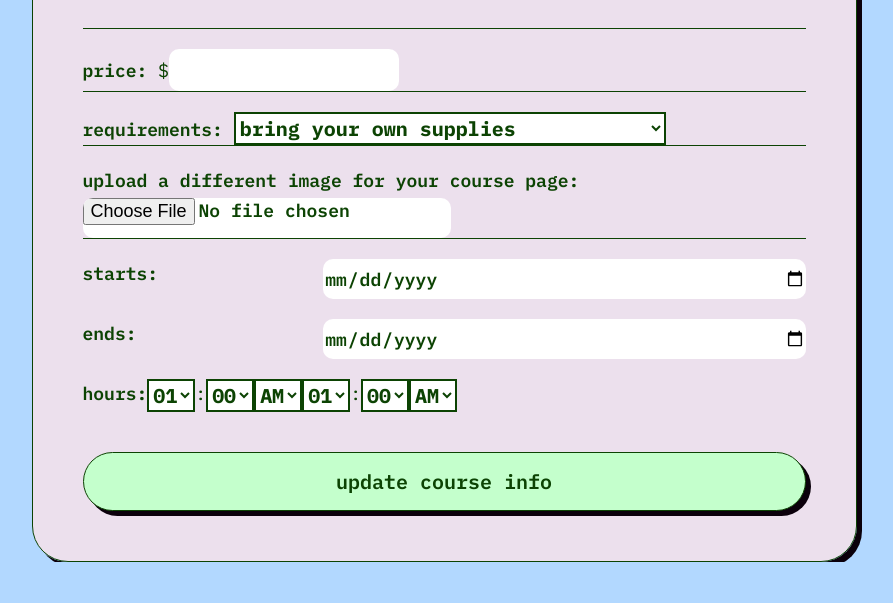
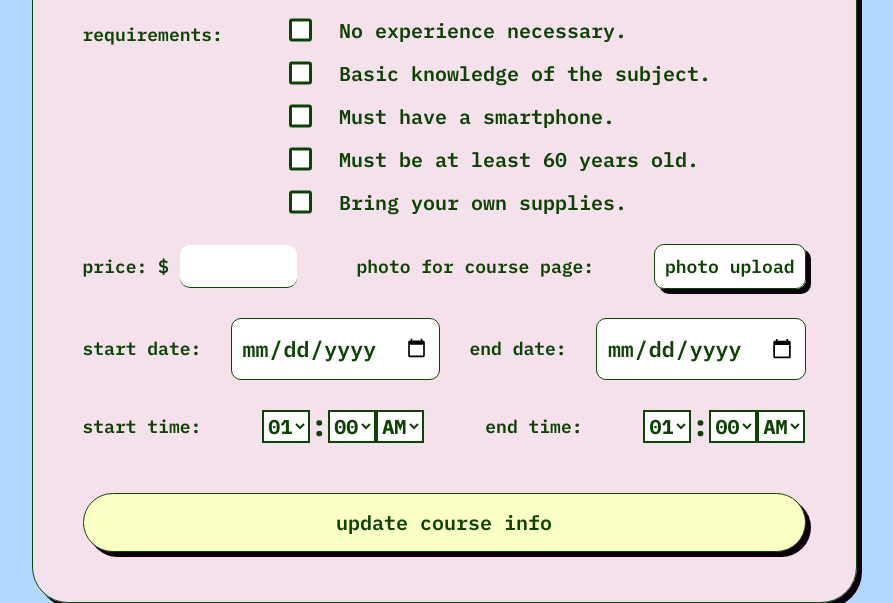
Before and after one commit to gabbe-grodin/creative_aging_program, a Flask app: template flask_app/templates/edit_one.html in a window 1280 px wide. Shown: the part 664-1267 px from the top of the page, without its empty margins (196-1089 px from the left). Before the commit the page ends 1226 px from the top, so only its background shows below. Run offline with Flask 3, Linux system fonts and the light colour scheme; the template is opened without the code that fills it, so the values that code supplies are empty; some web fonts are replaced.

Commit message:
got update working by including request.files in data dictionary; added conditional rendering of requirements checkboxes on update

```diff
--- a/flask_app/models/course.py
+++ b/flask_app/models/course.py
@@ -43,7 +43,7 @@ class Course:
             LEFT JOIN users
             ON courses.user_id = users.id;"""
         results = connectToMySQL(cls.db).query_db(query)
-        print("REEEEEEEZZZZZZZULTZZZ:", results)
+        # print("REEEEEEEZZZZZZZULTZZZ:", results)
         if results: # assure loading dash won't crash app on first load before any courses are created:
             course_creator_list = []
             for row in results:
@@ -60,7 +60,7 @@ class Course:
                 }
                 one_course.creator = user.User(creator_data)
                 course_creator_list.append(one_course)
-            print("******* FROM THE MODEL - courses with their creator list: ", one_course)
+            # print("******* FROM THE MODEL - courses with their creator list: ", course_creator_list)
             return course_creator_list
         return results
 
@@ -91,9 +91,11 @@ class Course:
 
     @classmethod
     def update_course_by_id(cls, data):
+        print("before query------------")
         query = """UPDATE courses
                 SET title=%(title)s, description=%(description)s, price=%(price)s, requirements=%(requirements)s, course_img=%(course_img)s, start_date=%(start_date)s, end_date=%(end_date)s, start_time_hour=%(start_time_hour)s, start_time_min=%(start_time_min)s, start_time_ampm=%(start_time_ampm)s, end_time_hour=%(end_time_hour)s, end_time_min=%(end_time_min)s, end_time_ampm=%(end_time_ampm)s
                 WHERE id = %(id)s"""
+        print("after query--------------")
         return connectToMySQL(cls.db).query_db(query, data)
 
     @classmethod
--- a/flask_app/static/css/style.css
+++ b/flask_app/static/css/style.css
@@ -63,7 +63,7 @@ h1 {
     font-size: 2.5rem;
 }
 h2 {
-    font-size: 2.18rem;
+    font-size: 2rem;
 }
 header h2{
     font-size: 3.8rem;
@@ -195,8 +195,7 @@ p{
 }
 .card-small {
     position: relative;
-  }
-
+}
 .card-small a::before {
     content: "";
     position: absolute;
@@ -204,7 +203,10 @@ p{
     right: 0px;
     bottom: 0px;
     left: 0px;
-  }
+}
+.card-small:hover{
+    background-color: rgb(199, 255, 142);
+}
 
 /*******************************************/
 /*! ALIGN
@@ -310,11 +312,15 @@ header{
 }
 form,
 .card{
-    background-color: rgba(255, 228, 232, 0.751);
+    background-color: rgba(255, 228, 232, 0.86);
 }
 button,
 .btn{
-    background-color: rgb(196, 255, 204);
+    background-color: rgb(250, 255, 196);
+}
+button:hover,
+.btn:hover{
+    background-color: rgb(195, 255, 175);
 }
 form div input,
 form div input:active,
@@ -357,7 +363,7 @@ textarea {
     border: none;
     border-radius: 10px;
 }
-.border_bottom_white {
+.border-bottom {
     border-bottom: 1px solid #0c4303;
 }
 .form-input-border{
@@ -413,7 +419,10 @@ header {
     /* align-self: flex-end; */
 }
 .img-card-small{
-    /* width: 250px; */
+    /* max-height:initial; */
+    width: 100%;
+    max-height: 70%;
+    object-fit: cover;
 }
 .class-pic{
 
@@ -434,6 +443,7 @@ form{
 }
 input{
     height: 40px;
+    padding-left: 15px;
 }
 #reg {
     width: 48%;
@@ -444,6 +454,7 @@ input{
 textarea{
     height: inherit;
     width: 100%;
+    padding-left: 15px;
     /* padding: 25px; */
 }
 select{
@@ -469,16 +480,19 @@ input[type="radio"] {
     display: block;
     height: 100%;
     text-align: center;
-    /* justify-self: end; */
+}
+.user-type-radios{
+    align-items: center;
 }
 label h3{
-
+    align-self: center;
 }
 input[type="radio"]:checked + label {
     border-radius: 10px;
     background: hsla(150, 75%, 50%, 1);
     color: hsla(215, 0%, 100%, 1);
     box-shadow: 0px 0px 20px hsla(150, 100%, 50%, 0.75);
+    align-self: center;
     &::after {
         color:  #0c4303;
         font-family: FontAwesome;
@@ -503,6 +517,7 @@ input[type="radio"]:checked + label {
     color: white;
     background: red;
     border-color: red;
+    align-self: center;
   }
 .card{
     padding: 50px;
@@ -754,6 +769,7 @@ input[type="checkbox"] {
     background-color: #fff;
     /* Not removed via appearance */
     margin: 0;
+    padding-left: 0;
     font: inherit;
     color: currentColor;
     width: 1.15em;
--- a/flask_app/templates/account.html
+++ b/flask_app/templates/account.html
@@ -50,8 +50,7 @@
                         <h2 class="italic">{{ course.title }}</h2>
                             <a href="/course/{{ course.id }}"></a>
                             <!-- <a href="/delete/{#{{ course.id }}#}"><img src="/static/assets/red-x-thick.png" alt="scribbly sketch of a trashcan by gabbe" class="trashcan-sketch"></a> -->
-
-                        <img class="img img-card-small" src="/static/assets/uploads/{{ course.course_img }}" alt="photo or graphic representing this course">
+                        <img class="mt img-card-small" src="/static/assets/uploads/{{ course.course_img }}" alt="photo or graphic representing this course">
                     </div>
                 {% endfor %}
 
--- a/flask_app/templates/dash.html
+++ b/flask_app/templates/dash.html
@@ -43,8 +43,7 @@
                 <div class="flx col card card-small space-between">
                     <h2 class="italic">{{ course.title }}</h2>
                         <a href="/course/{{ course.id }}"></a>
-
-                    <img class="img img-card-small" src="/static/assets/uploads/{{ course.course_img }}" alt="photo or graphic representing this course">
+                    <img class="mt img-card-small" src="/static/assets/uploads/{{ course.course_img }}" alt="photo or graphic representing this course">
 
                 </div>
             {% endfor %}
--- a/flask_app/templates/edit_one.html
+++ b/flask_app/templates/edit_one.html
@@ -39,9 +39,9 @@
 
 
 
-            <!-- FORM START -->
+            <!-- EDIT COURSE FORM START -->
 
-            <form action="/course/update" method="post" class="card" id="edit" enctype=multipart/form-data>
+            <form action="/course/update" method="post" class="card flx col gap-3" id="edit" enctype=multipart/form-data>
 
                 <h2 class="mt mb">edit your course:</h2>
 
@@ -57,53 +57,146 @@
                     {% endif %}
                 {% endwith %}
 
+                <!-- the following hidden course id input used to redirect to course's view one -->
                 <input type="hidden" name="id" value="{{ course.id }}">
 
-                <div class="border_bottom_white mb">
-                    <label for="title">title: </label>
-                    <input type="text" name="title" value="{{ course.title }}">
+                <div class="flx row">
+                    <label class="flx-2" for="title">title: </label>
+                    <input class="flx-5 border-bottom" type="text" name="title" value="{{ course.title }}">
                 </div>
 
-                <div class="border_bottom_white mb">
-                    <label for="description">description: </label>
-                    <textarea class="mb mt" type="text" name="description" rows="4" value="{{ course.description }}">{{ course.description }}</textarea>
+                <div class="flx row">
+                    <label class="flx-2" for="description">description: </label>
+                    <textarea class="flx-5 border-bottom" type="text" name="description" rows="4" value="{{ course.description }}">{{ course.description }}</textarea>
                 </div>
 
-                <div class="border_bottom_white mb">
-                    <label for="price">price: </label>
-                    $<input type="number" name="price" value="{{ course.price }}">
+                <!-- checkboxes -->
+
+                <div class="flx row">
+                    <section class="flx-2">
+                        <label>requirements:</label>
+                    </section>
+
+                    <section class="flx-5">
+                        <label for="requirement-1" class="form-control">
+                            {% if "experience" in course.requirements %}
+                            <input type="checkbox"
+                                id="requirement-1"
+                                name="requirements"
+                                value="No experience necessary"
+                                checked/>
+                            {% else %}
+                            <input type="checkbox"
+                                id="requirement-1"
+                                name="requirements"
+                                value="No experience necessary"
+                                unchecked/>
+                            {% endif %}
+                            No experience necessary.
+                        </label>
+
+                        <label for="requirement-2" class="form-control">
+                            {% if "knowledge" in course.requirements %}
+                            <input type="checkbox"
+                                id="requirement-2"
+                                name="requirements"
+                                value="Basic knowledge of the subject"
+                                checked />
+                            {% else %}
+                            <input type="checkbox"
+                                id="requirement-2"
+                                name="requirements"
+                                value="Basic knowledge of the subject"
+                                unchecked />
+                            {% endif %}
+                            Basic knowledge of the subject.
+                        </label>
+
+                        <label for="requirement-3" class="form-control">
+                            {% if "smartphone" in course.requirements %}
+                            <input type="checkbox"
+                                id="requirement-3"
+                                name="requirements"
+                                value="Must have a smartphone"
+                                checked />
+                            {% else %}
+                            <input type="checkbox"
+                                id="requirement-3"
+                                name="requirements"
+                                value="Must have a smartphone"
+                                unchecked />
+                            {% endif %}
+                            Must have a smartphone.
+                        </label>
+
+                        <label for="requirement-4" class="form-control">
+                            {% if "60" in course.requirements %}
+                            <input type="checkbox"
+                                id="requirement-4"
+                                name="requirements"
+                                value="Must be at least 60 years old"
+                                checked />
+                            {% else %}
+                            <input type="checkbox"
+                                id="requirement-4"
+                                name="requirements"
+                                value="Must be at least 60 years old"
+                                unchecked />
+                            {% endif %}
+                            Must be at least 60 years old.
+                        </label>
+
+                        <label for="requirement-5" class="form-control">
+                            {% if "supplies" in course.requirements %}
+                            <input type="checkbox"
+                                id="requirement-5"
+                                name="requirements"
+                                value="Bring your own supplies"
+                                checked />
+                            {% else %}
+                            <input type="checkbox"
+                                id="requirement-5"
+                                name="requirements"
+                                value="Bring your own supplies"
+                                unchecked />
+                            {% endif %}
+                            Bring your own supplies.
+                        </label>
+                    </section>
                 </div>
 
-                <div class="border_bottom_white mb">
-                    <label for="requirements">requirements:</label>
-                    <select name="requirements" id="requirements">
+                <!-- end checkboxes -->
 
-                            <option value="No experience necessary." {% if true %} selected {% endif %}>no experience necessary</option>
-                            <option value="basic understanding of the subject" {% if true %} selected {% endif %}>basic understanding of the subject</option>
-                            <option value="bring your own supplies" {% if true %} selected {% endif %}>bring your own supplies</option>
+                <div class="flx row space-between">
+                    <div class="self-center">
+                        <label for="price">price: $</label>
+                        <input class="border-bottom" id="price" type="number" name="price" value="{{ course.price }}">
+                    </div>
 
+                    <div class="self-center">
+                        <p> photo for course page:</p>
+                    </div>
 
-                    </select>
+                    <div class="self-center">
+                        <label for="actual-btn" id="stylable-uploader" class="btn">photo upload</label>
+                        <input type="file" name="course_img" id="actual-btn" value="{{ course.course_img }}" hidden>
+                    </div>
                 </div>
 
-                <div class="border_bottom_white mb">
-                    <label for="course_img">upload a different image for your course page:</label>
-                    <input type="file" name="course_img" value="{{ course.course_img }}">
+                <!-- datepickers -->
+
+                <div class="flx row space-between align-center">
+                    <label for="start_date">start date: </label>
+                    <input class="border-bottom" type="date" name="start_date" id="start-date" value="{{ course.start_date }}">
+                    <label for="end_date">end date:</label>
+                    <input class="border-bottom" type="date" name="end_date" id="end-date" value="{{ course.end_date }}">
                 </div>
 
-                <div class="flx row mt">
-                    <label class="flx-2" for="start_date">starts: </label>
-                    <input class="flx-4" type="date" name="start_date"  value="{{ course.start_date }}">
-                </div>
+                <!-- timepickers -->
 
-                <div class="flx row mt">
-                    <label class="flx-2" for="end_date">ends: </label>
-                    <input class="flx-4" type="date" name="end_date" value="{{ course.end_date }}">
-                </div>
-
-                <div class="flx row mt mb">
+                <div class="flx row space-between align-center">
+                    <label for="start_time">start time: </label>
                     <div class="flx row">
-                        <label class="flx-2" for="start_time">hours: </label>
                         <select name="start_time_hour" id="start_time_hour">
                             <option value="01">01</option>
                             <option value="02">02</option>
@@ -117,8 +210,7 @@
                             <option value="10">10</option>
                             <option value="11">11</option>
                             <option value="12">12</option>
-                        </select>
-                        :
+                        </select><span>:</span>
                         <select name="start_time_min" id="start_time_min">
                             <option value="00">00</option>
                             <option value="15">15</option>
@@ -130,8 +222,8 @@
                             <option value="PM">PM</option>
                         </select>
                     </div>
+                    <label for="end_time">end time:</label>
                     <div class="flx row">
-                        <label class="flx-2" for="end_time"></label>
                         <select name="end_time_hour" id="end_time_hour">
                             <option value="01">01</option>
                             <option value="02">02</option>
@@ -146,7 +238,7 @@
                             <option value="11">11</option>
                             <option value="12">12</option>
                         </select>
-                        :
+                        <span>:</span>
                         <select name="end_time_min" id="end_time_min">
                             <option value="00">00</option>
                             <option value="15">15</option>
```
Also changed, not shown: flask_app/controllers/courses.py (+62 -46 lines), flask_app/templates/add_one.html (+26 -41 lines), flask_app/templates/index.html (+14 -12 lines).
